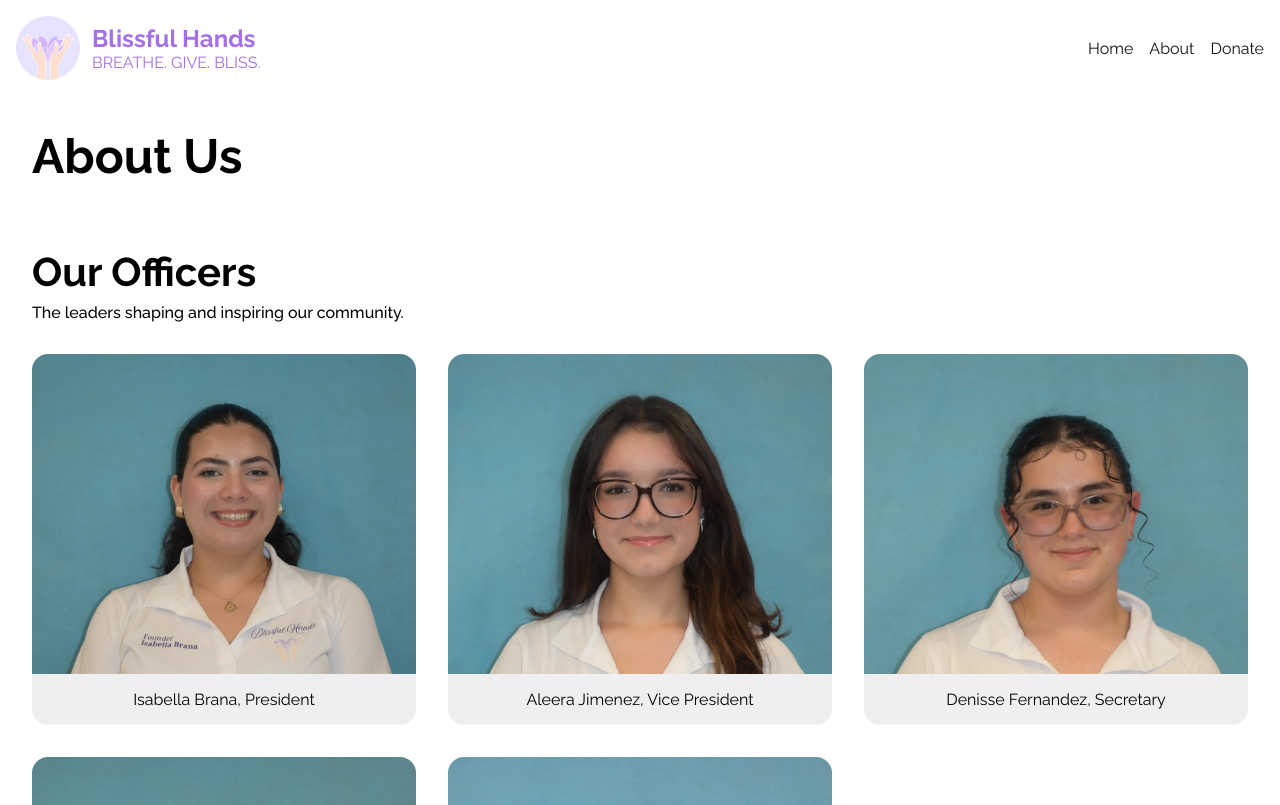
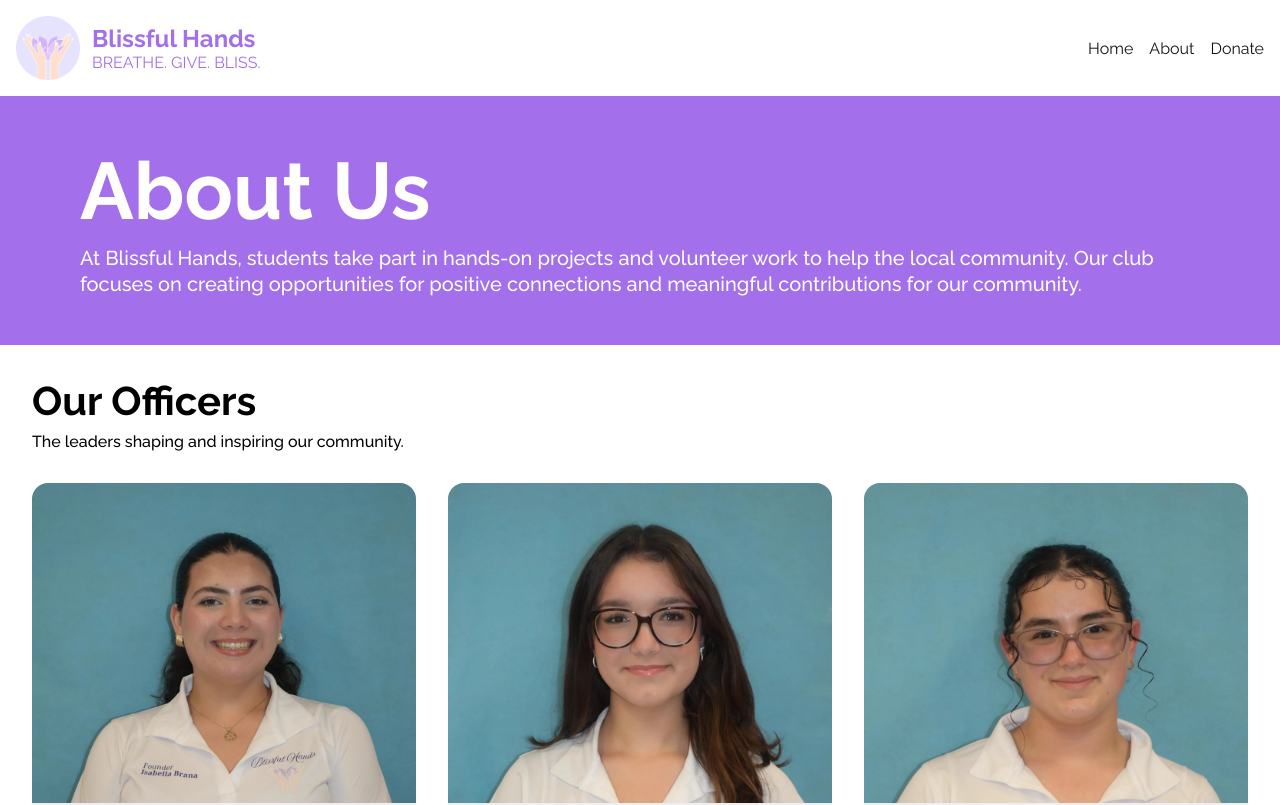
Before and after one commit to pandapog123/blissful-hands-hghs, a SvelteKit app: page /about in a window 1280 px wide. Shown: the top 805 px of the page. Built offline with nearby package versions, Linux system fonts and the light colour scheme.

Commit message:
finshed the about page

```diff
--- a/src/routes/about/+page.svelte
+++ b/src/routes/about/+page.svelte
@@ -6,6 +6,12 @@
 
 <section class="title">
   <h1>About Us</h1>
+
+  <p>
+    At Blissful Hands, students take part in hands-on projects and volunteer
+    work to help the local community. Our club focuses on creating opportunities
+    for positive connections and meaningful contributions for our community.
+  </p>
 </section>
 
 <section class="officers">
@@ -55,11 +61,43 @@
 
   /* #region title */
   .title {
-    padding: 2rem;
+    color: var(--off-neutral);
+    padding: 3rem 2rem;
+    background: var(--primary-text);
+    display: flex;
+    flex-direction: column;
+    gap: 0.5rem;
   }
 
   .title h1 {
     font-size: 3rem;
+  }
+
+  .title p {
+    font-weight: 500;
+    font-size: 1.1rem;
+    line-height: 1.4rem;
+  }
+
+  @media (min-width: 450px) {
+    .title h1 {
+      font-size: 4rem;
+    }
+
+    .title p {
+      font-size: 1.25rem;
+      line-height: 1.6rem;
+    }
+  }
+
+  @media (min-width: 800px) {
+    .title {
+      padding: 3rem 5rem;
+    }
+
+    .title h1 {
+      font-size: 5rem;
+    }
   }
   /* #endregion */
 
@@ -73,11 +111,10 @@
 
   .officers ul {
     display: grid;
-    grid-template-columns: repeat(3, 1fr);
+    grid-template-columns: 1fr;
     padding: 0;
     gap: 2rem;
   }
-
   .officers-title {
     display: flex;
     flex-direction: column;
@@ -113,6 +150,19 @@
   .officer p {
     padding: 1rem;
   }
+
+  @media (min-width: 650px) {
+    .officers ul {
+      grid-template-columns: 1fr 1fr;
+    }
+  }
+
+  @media (min-width: 1050px) {
+    .officers ul {
+      grid-template-columns: repeat(3, 1fr);
+    }
+  }
+
   /* #endregion */
 
   /* #region sponsors */
@@ -125,7 +175,7 @@
 
   .sponsors ul {
     display: grid;
-    grid-template-columns: repeat(3, 1fr);
+    grid-template-columns: 1fr;
     padding: 0;
     gap: 2rem;
   }
@@ -164,5 +214,18 @@
   .sponsor p {
     padding: 1rem;
   }
+
+  @media (min-width: 650px) {
+    .sponsors ul {
+      grid-template-columns: 1fr 1fr;
+    }
+  }
+
+  @media (min-width: 1050px) {
+    .sponsors ul {
+      grid-template-columns: repeat(3, 1fr);
+    }
+  }
+
   /* #endregion */
 </style>
```
